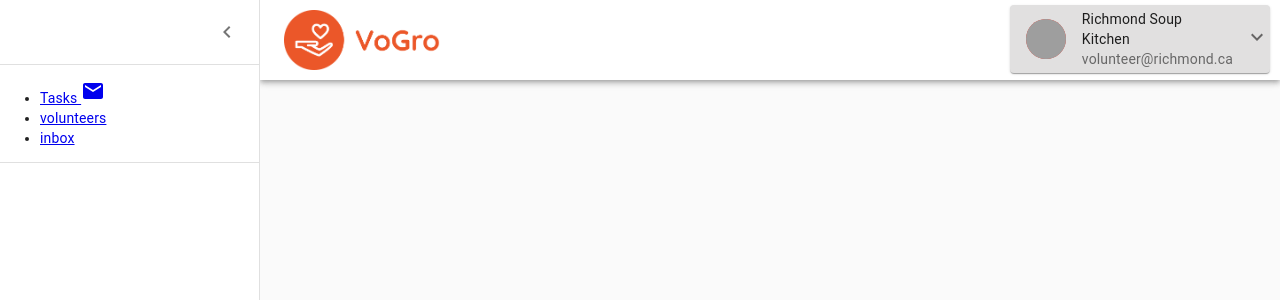
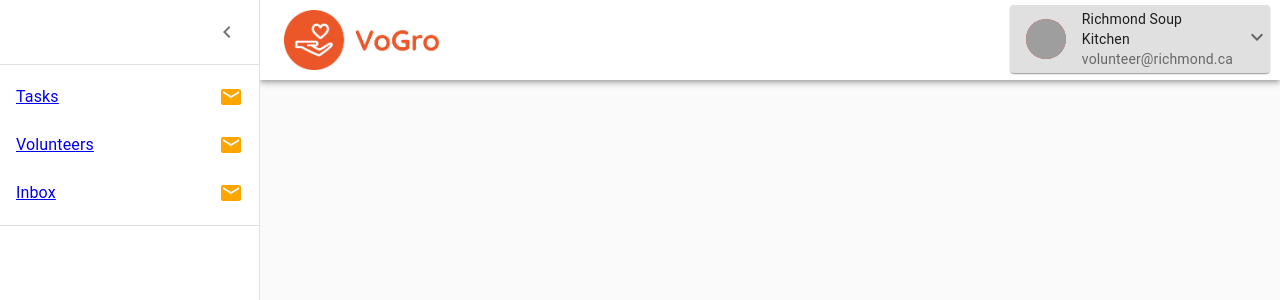
Before and after one commit to Seva-Solutions/VoGroDashboard, a React (Create React App) app: page / in a window 1280 px wide. Both pictures are taken after a click on the button 36 px from the left and 40 px from the top of the page. Shown: the top 300 px of the page. Built offline with nearby package versions, Linux system fonts and the light colour scheme; grey boxes are pictures that could not be loaded.

Commit message:
cleaned the sidebar

```diff
--- a/src/components/navbar/navbar.js
+++ b/src/components/navbar/navbar.js
@@ -21,17 +21,9 @@ import NotificationsIcon from '@material-ui/icons/Notifications';
 import styles from './navbar.module.css'
 import logo from './logo.png'
 import AccountInfo from './accountInfo'
-import Tasks from '../Tasks/tasks'
-import Volunteers from '../Volunteers/volunteers'
-import Inbox from '../Inbox/inbox'
-import {
-  BrowserRouter as Router,
-  Switch,
-  Route,
-  Link
-} from "react-router-dom";
+import { Link, withRouter, BrowserRouter } from 'react-router-dom';
+const drawerWidth = 260;
 
-const drawerWidth = 260;
 
 const useStyles = makeStyles((theme) => ({
   root: {
@@ -127,7 +119,6 @@ export default function PersistentDrawerLeft() {
 
   return (
     <div className={classes.root}>
-
       <CssBaseline />
       <AppBar
       style={{ background: 'white',height :"80px", paddingTop: "8px"}}
@@ -173,44 +164,32 @@ export default function PersistentDrawerLeft() {
           </IconButton>
         </div>
         <Divider />
-
-
-
-          <Router >
-          <ul>
-                    <li><Link to="/task">Tasks <MailIcon /></Link></li>
-                    <li><Link to="/volunteers">volunteers</Link></li>
-                    <li><Link to="/inbox">inbox</Link></li>
-          </ul>
-
-            {/* <Route>
-              <Link to="/volunteers" button> Volunteers <MailIcon /></Link>
-            </Route>
-            <Route>
-            <Link to="/Inbox" button> Inbox <MailIcon /></Link>
-            </Route> */}
-
-
-    </Router>
-            {/* <Switch>
-            <Route component={Tasks} path='/task' />
-
-            </Switch> */}
-
-
-
-
-        {/* <ListItem button key={text}>
-        <ListItem button key={text}>
-          {['Tasks', 'Volunteers', 'Inbox'].map((text, index) => (
+        <List>
+        {[['Tasks' , '/tasks'], ['Volunteers' , '/volunteers'],['Inbox' , '/inbox']].map((values, index) => {
+            debugger
+            const text = values[0];
+            const link = values[1];
+            return (
+              <div>
+                <Link to={link} onClick={handleDrawerClose}>
+                    <ListItem button key={text} >
+                    <ListItemText primary={text} />
+                {index % 2 === 0 ? <MailIcon  style={{color: "orange"}}/> : <MailIcon  style={{color: 'orange'}}/>}
+                    </ListItem>
+                </Link>
+              </div>
+            );
+        })}
+        </List>
+        <Divider />
+        {/* <List>
+          {['All mail', 'Trash', 'Spam'].map((text, index) => (
             <ListItem button key={text}>
-              <ListItemIcon></ListItemIcon>
+              <ListItemIcon>{index % 2 === 0 ? <InboxIcon /> : <MailIcon />}</ListItemIcon>
               <ListItemText primary={text} />
-              {index % 1 === 0 ? <MailIcon /> : <InboxIcon />  }
             </ListItem>
-          ))} */}
-
-        <Divider />
+          ))}
+        </List> */}
       </Drawer>
 
       <main
@@ -220,21 +199,7 @@ export default function PersistentDrawerLeft() {
       >
         <div className={classes.drawerHeader} />
 
-    <Switch>
-        <Route path='/task'>
-            <Tasks />
-        </Route>
-        <Route path='/volunteers'>
-            <Volunteers />
-        </Route>
-        <Route path='/inbox'>
-            <Inbox/>
-        </Route>
-    </Switch>
       </main>
-
     </div>
-
-
   );
 }
```
